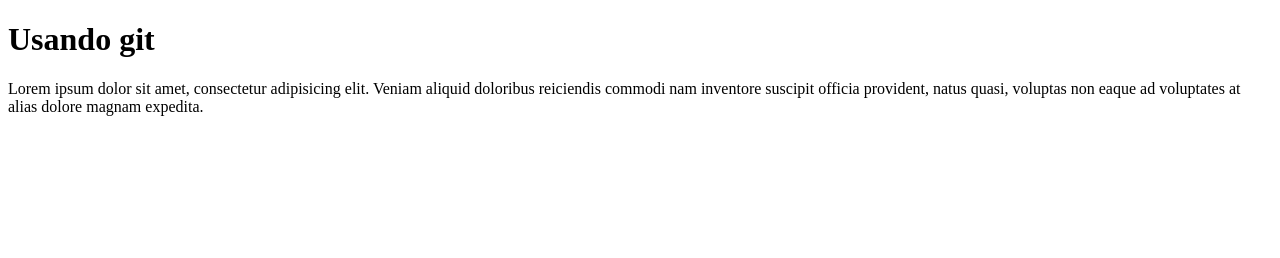
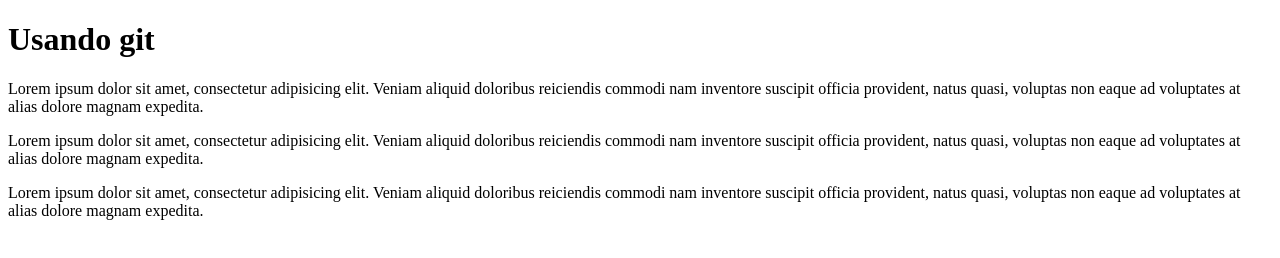
Before and after one commit to emmanuel-f5/usandogit, a plain HTML site: page index.html in a window 1280 px wide. Drawn offline with Linux system fonts and the light colour scheme.

Commit message:
Update index.html

```diff
--- a/index.html
+++ b/index.html
@@ -14,6 +14,12 @@
     <p>Lorem ipsum dolor sit amet, consectetur adipisicing elit. Veniam aliquid doloribus reiciendis commodi nam
         inventore suscipit officia provident, natus quasi, voluptas non eaque ad voluptates at alias dolore magnam
         expedita.</p>
+    <p>Lorem ipsum dolor sit amet, consectetur adipisicing elit. Veniam aliquid doloribus reiciendis commodi nam
+        inventore suscipit officia provident, natus quasi, voluptas non eaque ad voluptates at alias dolore magnam
+        expedita.</p>
+    <p>Lorem ipsum dolor sit amet, consectetur adipisicing elit. Veniam aliquid doloribus reiciendis commodi nam
+        inventore suscipit officia provident, natus quasi, voluptas non eaque ad voluptates at alias dolore magnam
+        expedita.</p>
 </body>
 
 </html>
```
